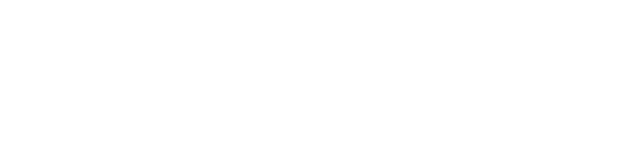
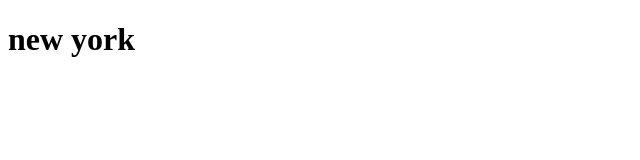
Before and after one commit to space-wistaria/intro_git, a plain HTML site: page second.html in a window 1280 px wide. Shown: the whole page, without its empty margins (0-640 px from the left). Drawn offline with Linux system fonts and the light colour scheme.

Commit message:
new second.html
socend

```diff
--- a/second.html
+++ b/second.html
@@ -5,7 +5,6 @@
   <meta name="viewport" content="width=device-width, initial-scale=1.0">
   <title>Document</title>
 </head>
-<body>
-
+<body><h1>new york</h1>
 </body>
 </html>
```
